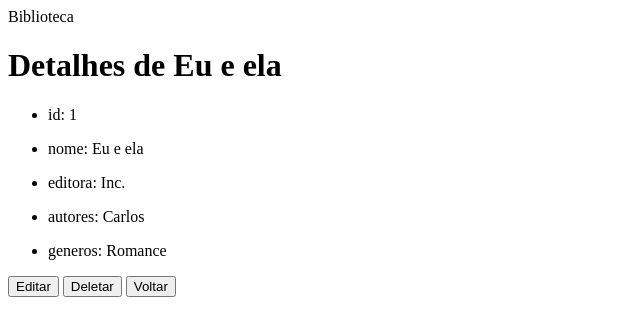
After one commit to Clebxx/biblioteca_projeto, a Django app: page /biblioteca/livros/detalhes/1 in a window 1280 px wide. The commit adds this page. Shown: the top 336 px of the page, without its empty margins (0-640 px from the left). Run offline with Django 4.2, Linux system fonts and the light colour scheme; data comes from the database, SQL or seed files in the repository.

Commit message:
(feat): DetailView para toda as entidades

```diff
--- /dev/null
+++ b/livro/templates/detalhes.html
@@ -0,0 +1,15 @@
+{% extends 'home-page.html' %}
+
+{% block title %} {{ object.nome }} Detalhes {% endblock %}
+
+{% block content %}
+  <h1>Detalhes de {{ object.nome }}</h1>
+  {% for field, value in object.items %}
+    <ul>
+      <li>{{ field }}: {{ value }}</li>
+    </ul>
+  {% endfor %}
+  <button onclick="location.href='/biblioteca/{{ Model }}/editar/{{object.id}}'">Editar</button>
+  <button onclick="location.href='/biblioteca/{{ Model }}/deletar/{{object.id}}'">Deletar</button>
+  <button onclick="location.href='/biblioteca/{{ Model }}'">Voltar</button>
+{% endblock %}
--- a/livro/templates/objetos.html
+++ b/livro/templates/objetos.html
@@ -1,4 +1,6 @@
 {% extends 'home-page.html' %}
+
+{% block title %} {{ Model | capfirst }} {% endblock %}
 
 {% block content %}
   <h1>Lista de {{ Model | capfirst }}</h1>
--- a/livro/urls.py
+++ b/livro/urls.py
@@ -11,4 +11,8 @@ urlpatterns = [
   path('autores/adicionar', views.autor_add.as_view(), name='adicionar autor'),
   path('editoras/adicionar', views.editora_add.as_view(), name='adicionar editora'),
   path('generos/adicionar', views.genero_add.as_view(), name='adicionar genero'),
+  path('livros/detalhes/<int:pk>', views.livro_detail.as_view(), name='detalhes livro'),
+  path('autores/detalhes/<int:pk>', views.autor_detail.as_view(), name='detalhes autor'),
+  path('editoras/detalhes/<int:pk>', views.editora_detail.as_view(), name='detalhes editora'),
+  path('generos/detalhes/<int:pk>', views.genero_detail.as_view(), name='detalhes genero'),
 ]
--- a/livro/views.py
+++ b/livro/views.py
@@ -1,8 +1,25 @@
 from django.shortcuts import render
 from django.views import View
-from django.views.generic.list import ListView
+from django.views.generic import ListView, DetailView
 from django.views.generic.edit import CreateView
 from .models import Livro, Autor, Editora, Genero
+from django.db.models import ManyToManyField
+
+def get_field_values(instance): # Pegando os campos dos modelos
+  field_values = {}
+  fields = instance._meta.get_fields(include_hidden=True)
+
+  for field in fields:
+    try:
+      if isinstance(field, ManyToManyField):
+        related_objects = getattr(instance, field.name).all()
+        field_values[field.name] = ', '.join(str(obj) for obj in related_objects)
+      else:
+        field_values[field.name] = getattr(instance, field.name)
+    except Exception:
+        pass
+
+  return field_values
 
 class home(View):
     def get(self, request):
@@ -12,8 +29,6 @@ class livro_list(ListView):
     model = Livro
 
     def get(self, request):
-        print(Livro.objects.all())
-
         return render(request, 'objetos.html', {'objects': Livro.objects.all(), 'Model': 'livros'})
 
 class autor_list(ListView):
@@ -77,3 +92,43 @@ class genero_add(CreateView):
     context = super().get_context_data(**kwargs)
     context['title'] = 'Adicionando Gênero'
     return context
+
+class livro_detail(DetailView):
+  model = Livro
+  template_name = 'detalhes.html'
+
+  def get_context_data(self, **kwargs):
+    context = super().get_context_data(**kwargs)
+    context['object'] = get_field_values(context['object'])
+    context['Model'] = 'livros'
+    return context
+
+class autor_detail(DetailView):
+  model = Autor
+  template_name = 'detalhes.html'
+
+  def get_context_data(self, **kwargs):
+    context = super().get_context_data(**kwargs)
+    context['object'] = get_field_values(context['object'])
+    context['Model'] = 'autores'
+    return context
+
+class editora_detail(DetailView):
+  model = Editora
+  template_name = 'detalhes.html'
+
+  def get_context_data(self, **kwargs):
+    context = super().get_context_data(**kwargs)
+    context['object'] = get_field_values(context['object'])
+    context['Model'] = 'editoras'
+    return context
+
+class genero_detail(DetailView):
+  model = Genero
+  template_name = 'detalhes.html'
+
+  def get_context_data(self, **kwargs):
+    context = super().get_context_data(**kwargs)
+    context['object'] = get_field_values(context['object'])
+    context['Model'] = 'generos'
+    return context
```
